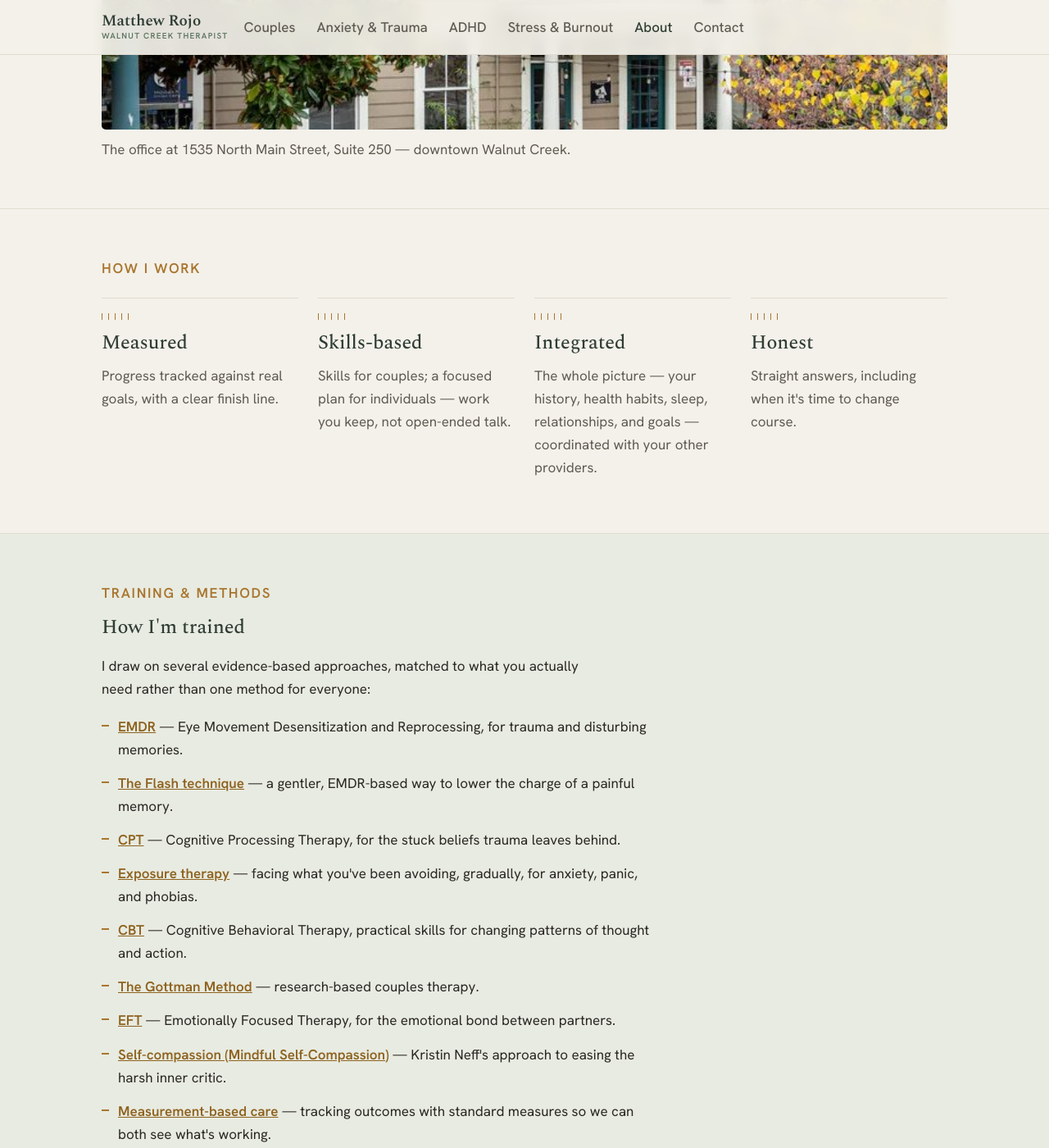
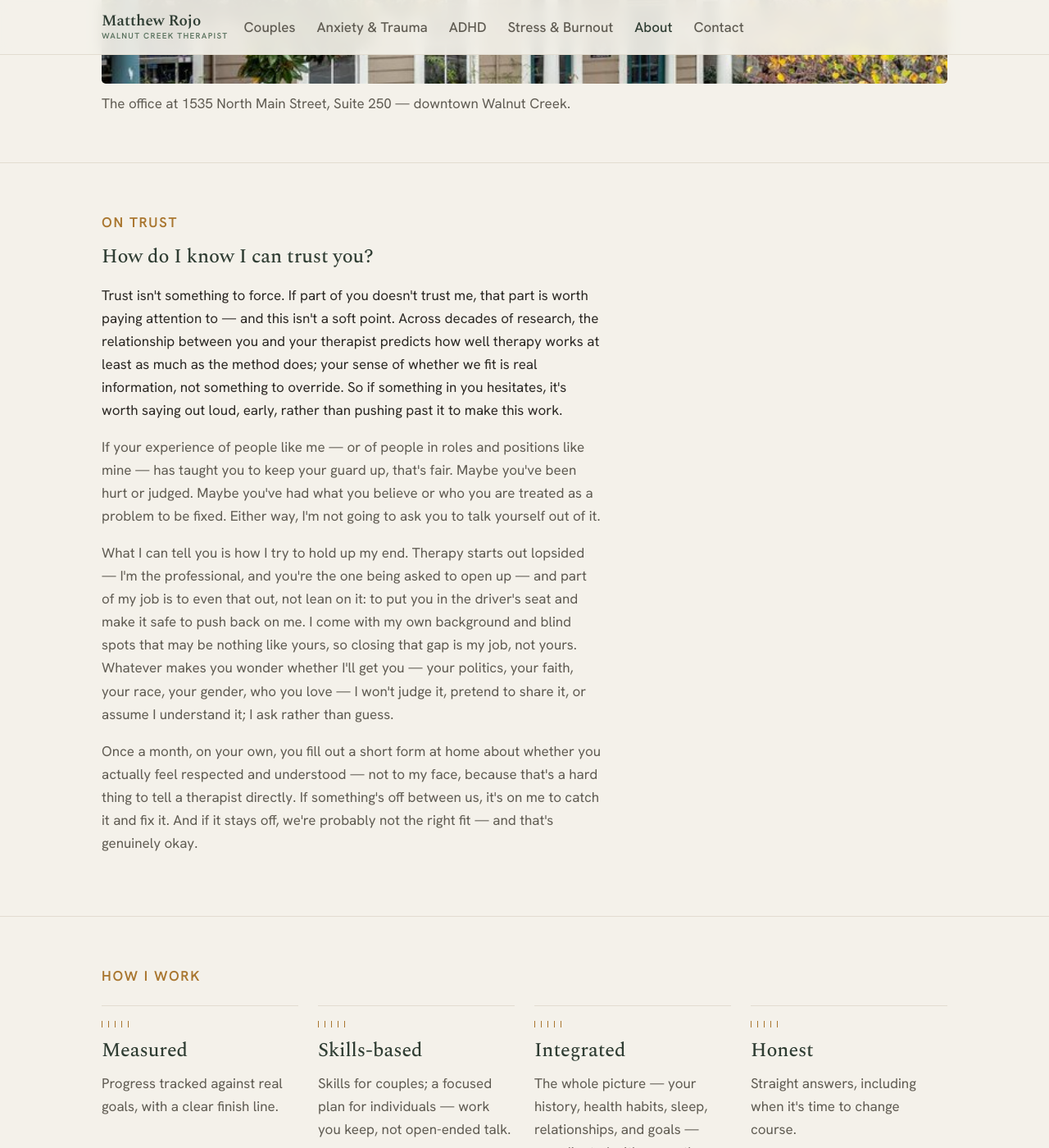
Before and after one commit to walnutcreektherapist/walnutcreektherapist.github.io, a Jekyll site: the page built from about.html, in a window 1280 px wide and 1400 px high, scrolled down 1294 px. Shown: the whole window at 82% size. Built offline with Jekyll 4.4.1, drawn with Linux system fonts in a browser that asks for light colours; some of the changed text lies outside the part shown.

Commit message:
updated trust FAQ and About page

```diff
--- a/_config.yml
+++ b/_config.yml
@@ -54,6 +54,6 @@ reviews:
   google_url: "https://g.co/kgs/oGAfbPh"
   blurb: "Rated 4.9 on Yelp"
 
-# trust_faq:
-# q: "Yo're an old white guy — can you really get me?"
-#  a: "It's a fair question — and it's not on you to raise it. I hold real power just by being a therapist, and I come with my own background and blind spots that may be nothing like yours — so closing that gap is my job, not yours. Whatever makes you wonder whether I'll get you — your politics, your faith, your identity, your background — I won't judge it, pretend to share it, or assume I understand it. I bring it up, I ask rather than guess, and I don't leave that to you. Once a month you fill out a short form at home — on your own, not to my face, because telling someone in power they've gotten something wrong is hard — that asks whether you actually feel respected and understood. If something's off between us, it's on me to catch it and fix it."
+trust_faq:
+  q: "How do I know I can trust you?"
+  a: "You don't have to force it. If part of you doesn't trust me, that's worth paying attention to rather than pushing past — closing the gap between us is my job, not yours, and it's genuinely okay if we turn out not to be the right fit. There's more on <a href='/about/#trust'>my About page</a>, including why some wariness toward a therapist can be perfectly reasonable."
--- a/about.html
+++ b/about.html
@@ -18,7 +18,7 @@ permalink: /about/
       <div>
         <p class="lead-para">I'm a licensed marriage and family therapist (LMFT&nbsp;#{{ site.license }}) in private practice in downtown Walnut Creek. For over 14 years I've worked with couples and individuals, with a master's in clinical psychology from New College of California. I combine structured, skills-based methods with measurement-based and feedback-informed care — which means I track outcomes, ask for your feedback, and adjust rather than guess.</p>
         <p class="lead-para">I'm a strong diagnostician, and I treat the whole person rather than a single complaint. Whether you come in for your relationship, anxiety, trauma, attention, or just a sense that something's off, I pay attention to everything around it — your history, your health habits, your sleep, and the goals you actually care about — and I'm often the one who notices what's been missed, like undiagnosed ADHD, depression, or insomnia, and helps you get to the right care.</p>
-        <p class="lead-para">Part of the first session or two is making sure I'm the right fit. I work to land on an accurate picture of what's going on, and if what you need falls outside my specialties, I'll help you find a clinician who's better suited. Getting you to the right care matters more to me than keeping you as a client.</p>
+        <p class="lead-para">I work to land on an accurate picture of what's going on, and if what you need falls outside my specialties, I'll help you find a clinician who's better suited.</p>
         <p class="lead-para">Reaching out is often a last resort, after you've already tried everything else. I'll meet you with honesty, kindness, and a plan.</p>
         <p style="margin-top:18px;"><a href="https://www.linkedin.com/in/matthewlrojo/" target="_blank" rel="noopener">Learn more about my background on LinkedIn →</a></p>
         <p style="margin:18px 0 0;font-weight:600;color:var(--forest);">{{ site.reviews.blurb }}.</p>
@@ -32,6 +32,17 @@ permalink: /about/
       <img src="/assets/img/office.jpg" alt="The Walnut Creek Therapists office building at 1535 North Main Street in downtown Walnut Creek">
       <figcaption>The office at 1535 North Main Street, Suite 250 — downtown Walnut Creek.</figcaption>
     </figure>
+  </div>
+</section>
+
+<section class="band" id="trust">
+  <div class="wrap">
+    <p class="eyebrow">On trust</p>
+    <h2>How do I know I can trust you?</h2>
+    <p class="lead-para">Trust isn't something to force. If part of you doesn't trust me, that part is worth paying attention to — and this isn't a soft point. Across decades of research, the relationship between you and your therapist predicts how well therapy works at least as much as the method does; your sense of whether we fit is real information, not something to override. So if something in you hesitates, it's worth saying out loud, early, rather than pushing past it to make this work.</p>
+    <p class="lead-para">If your experience of people like me — or of people in roles and positions like mine — has taught you to keep your guard up, that's fair. Maybe you've been hurt or judged. Maybe you've had what you believe or who you are treated as a problem to be fixed. Either way, I'm not going to ask you to talk yourself out of it.</p>
+    <p class="lead-para">What I can tell you is how I try to hold up my end. Therapy starts out lopsided — I'm the professional, and you're the one being asked to open up — and part of my job is to even that out, not lean on it: to put you in the driver's seat and make it safe to push back on me. I come with my own background and blind spots that may be nothing like yours, so closing that gap is my job, not yours. Whatever makes you wonder whether I'll get you — your politics, your faith, your race, your gender, who you love — I won't judge it, pretend to share it, or assume I understand it; I ask rather than guess.</p>
+    <p class="lead-para">Once a month, on your own, you fill out a short form at home about whether you actually feel respected and understood — not to my face, because that's a hard thing to tell a therapist directly. If something's off between us, it's on me to catch it and fix it. And if it stays off, we're probably not the right fit — and that's genuinely okay.</p>
   </div>
 </section>
 
--- a/couples-therapy.html
+++ b/couples-therapy.html
@@ -11,7 +11,7 @@ faqs:
   - q: "Can I start individual therapy and have my partner join for couples later?"
     a: "Ideally you'd both start couples therapy together. A lot of people do come individually to work on their relationship — because a partner won't come, or because they want to work on themselves first — and that's fine. But bringing a partner in later can be tricky: the one who joins can feel like they're walking into a room to be ganged up on. I'd generally advise starting together; if you do start solo, it's easier to add your partner after a session or two than much later."
   - q: "Do you work with same-sex couples?"
-    a: "Yes — same-sex couples are a regular part of my couples work."
+    a: "Yes — same-sex couples are a regular part of my couples work, not an exception."
   - q: "What does couples therapy cost?"
     a: "Couples sessions are $305 per 50-minute hour. The practice is private-pay and out-of-network; a monthly superbill is available for reimbursement, and you can pay with an HSA or FSA card."
   - q: "Is couples therapy in person?"
```
